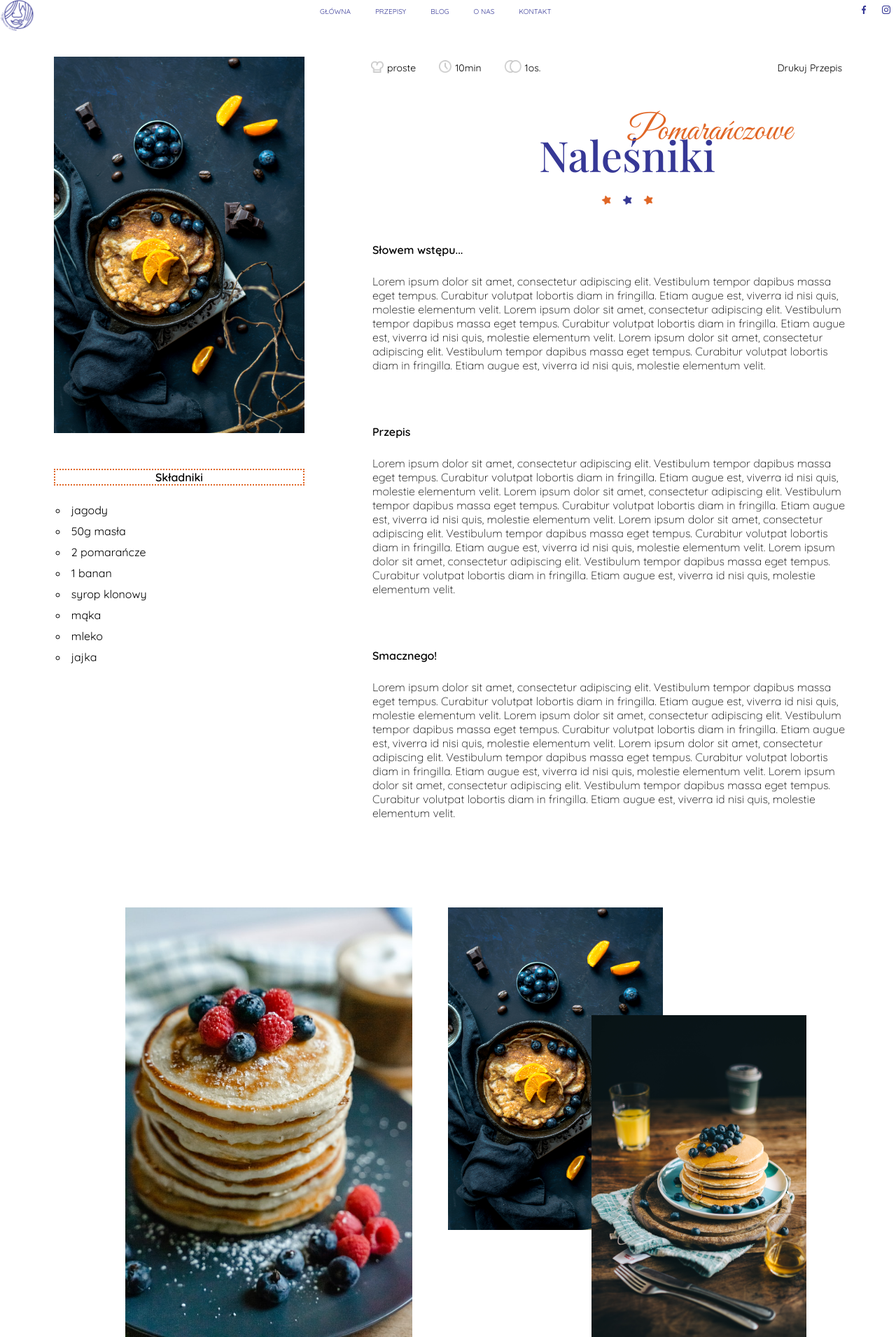
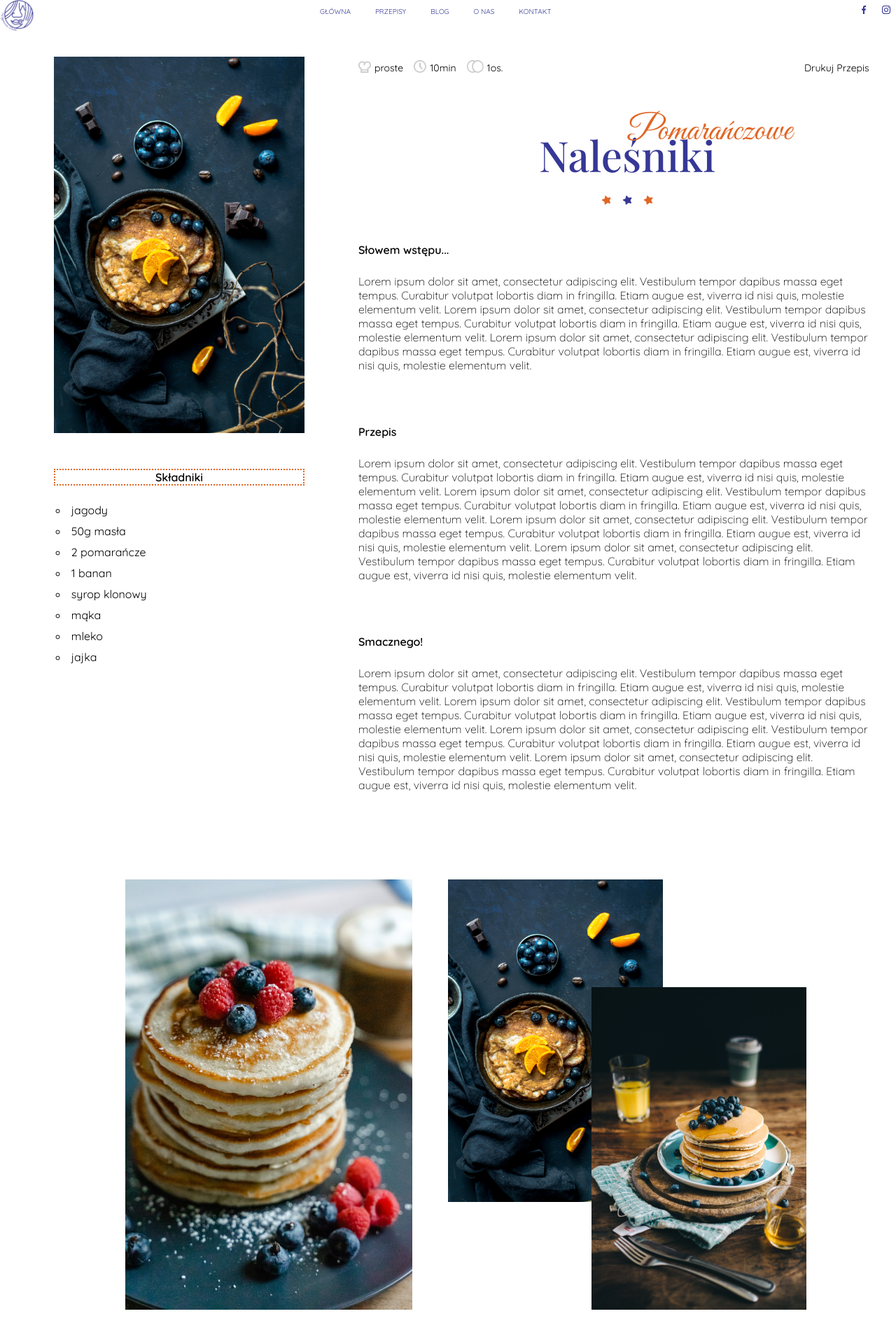
Before and after one commit to BartYan/Wyprawiam-Dobre, a PHP site: page /orange_pancakes.html in a window 1280 px wide. Shown: the top 1911 px of the page at 70% size. Run offline with PHP 8.4, Linux system fonts and the light colour scheme; some web fonts are replaced.

Commit message:
Recipe Post site changes

```diff
--- a/sass/_header.scss
+++ b/sass/_header.scss
@@ -19,7 +19,7 @@ header {
 		display: block;
 		top: 0;
 		z-index: 100 !important;
-		max-width: 15%;
+		max-width: 50px;
 		height: auto;
 		padding: 10px 0 0 3px;
 	}
--- a/sass/_mediaqueries.scss
+++ b/sass/_mediaqueries.scss
@@ -221,7 +221,11 @@
 		}
 
 		&_head {
-			padding: 50px 20px 0 20px;
+			padding: 50px 0 0 0;
+		}
+
+		&_description {
+			padding: 25px 0;
 		}
 	}
 
--- a/sass/_recipe-post.scss
+++ b/sass/_recipe-post.scss
@@ -10,7 +10,7 @@
   height: auto;
 
   &_item {
-    margin: 20% auto 0 auto;
+    margin: 10% auto 0 auto;
     background-color: $white-color;
     width: 70%;
 
@@ -53,19 +53,19 @@
     position: relative;
     display: flex;
     justify-content: space-between;
-    width: 90%;
+    width: 95%;
     height: 10px;
     cursor: default;
     margin: 40px auto 50px auto;
 
     &_icon {
       float: left;
-      margin: 10px auto 0 18px;
+      margin: 10px 0 0 0;
     }
 
     &_iconTxt {
       float: left;
-      margin: 12px 15px 0px 5px;
+      margin: 12px 15px 0 5px;
       font-weight: 400;
       font-size: 14px;
     }
@@ -87,21 +87,16 @@
     width: 90%;
     font-size: 16px;
     font-weight: bold;
-    padding: 25px 20px 0 20px;
+    padding: 25px 10px 0 10px;
   }
 
   &_description {
-    width: 90%;
+    width: 95%;
     font-size: 16px;
     font-weight: lighter;
-    padding: 25px 20px;
-    //margin: 0 auto;
+    padding: 25px 10px;
   }
 }
-
-// .recipePost_recipe {
-//   width: 100%;
-// }
 
 .gallery {
     width: 100%;
```
Also changed, not shown: orange_pancakes.html (+1 -11 lines), css/style.min.css, 1 other file.
